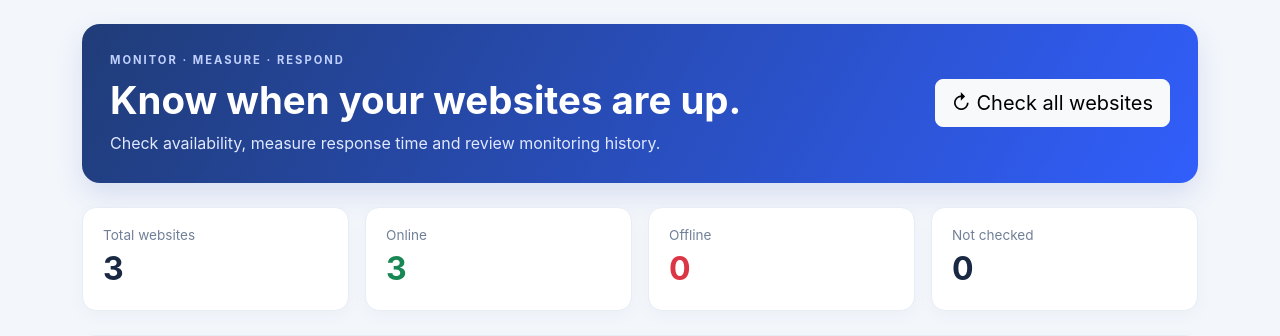
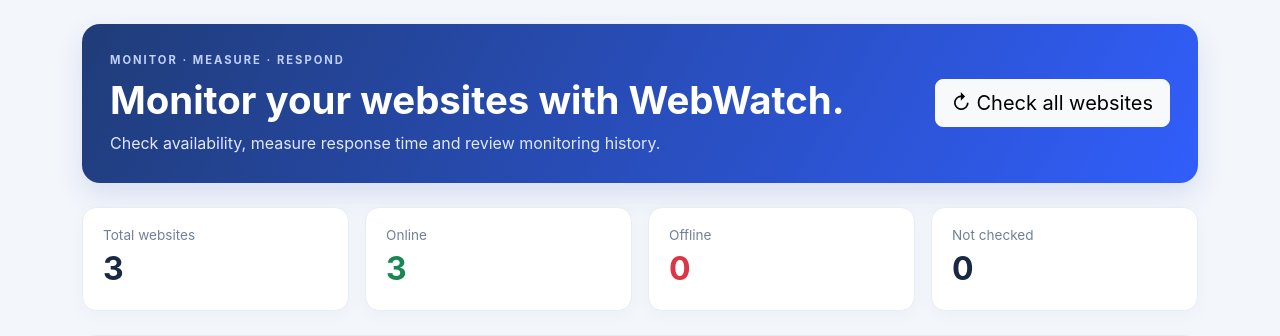
Before and after one commit to anusha815/-WebWatch, a Flask app: page / in a window 1280 px wide. Shown: the part 56-392 px from the top of the page. Run offline with Flask 3, Linux system fonts and the light colour scheme; data comes from the database, SQL or seed files in the repository.

Commit message:
Update dashboard heading

```diff
--- a/templates/index.html
+++ b/templates/index.html
@@ -4,7 +4,7 @@
 <link rel="stylesheet" href="{{ url_for('static',filename='style.css') }}"></head><body>
 <nav class="navbar navbar-dark"><div class="container"><a class="navbar-brand fw-bold" href="/">◉ WebWatch</a><span class="text-white-50">Website Uptime Monitoring</span></div></nav>
 <main class="container py-4"><section class="hero mb-4"><div><div class="eyebrow">MONITOR · MEASURE · RESPOND</div>
-<h1>Know when your websites are up.</h1><p>Check availability, measure response time and review monitoring history.</p></div>
+<h1>Monitor your websites with WebWatch.</h1><p>Check availability, measure response time and review monitoring history.</p></div>
 <form method="post" action="{{ url_for('check_all') }}"><button class="btn btn-light btn-lg">↻ Check all websites</button></form></section>
 {% with messages=get_flashed_messages(with_categories=true) %}{% for category,message in messages %}
 <div class="alert {{ 'alert-success' if category=='success' else 'alert-danger' }} alert-dismissible fade show">{{ message }}
```
